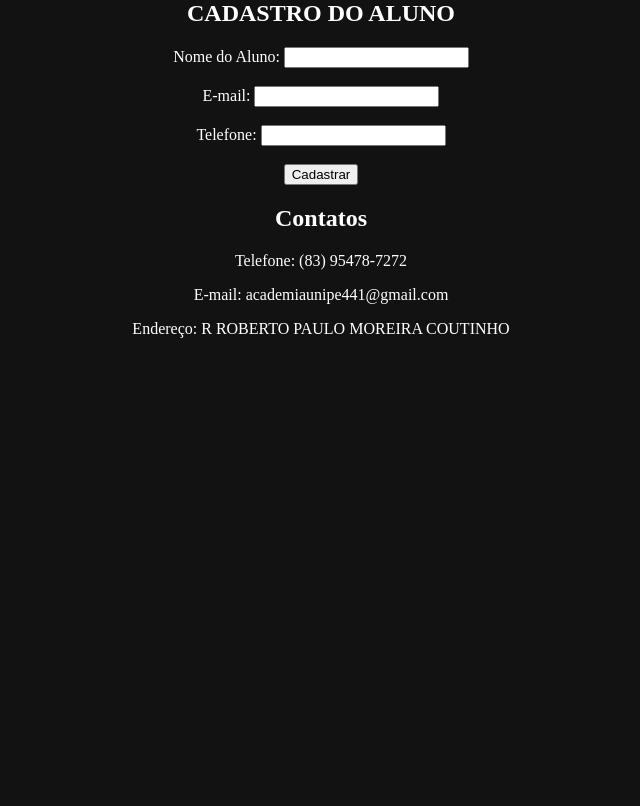
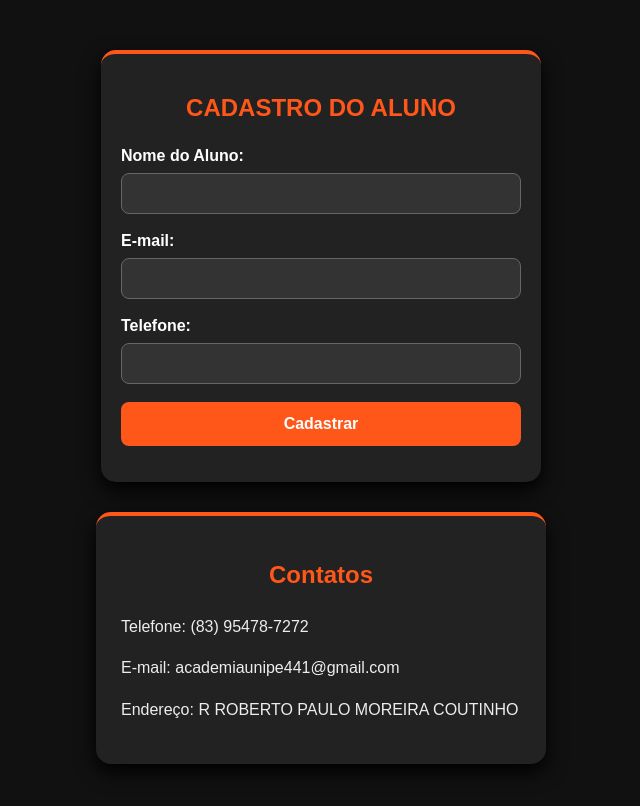
Before and after one commit to Fariaz02/Projeto-Front-end, a plain HTML site: page CADASTRO E CONTATOS.HTML in a window 1280 px wide. Shown: the whole page, without its empty margins (319-959 px from the left). Drawn offline with Linux system fonts and the light colour scheme.

Commit message:
Update style.css

```diff
--- a/style.css
+++ b/style.css
@@ -1,7 +1,137 @@
-body{
+body {
+    background-color: #121212;
+    color: #EDEDED;
+    font-family: Arial, sans-serif;
+}
+
+#cadastro {
+    background-color: #222;
+    padding: 20px;
+    margin: 30px auto;
+    max-width: 400px;
+    border-radius: 15px;
+}
+
+h2 {
+    color: #FF5A1F;
+    text-align: center;
+}
+
+input {
+    padding: 10px;
+    border: 1px solid #ccc;
+    border-radius: 5px;
+}
+
+button {
+    background-color: #FF5A1F;
+    color: white;
+    padding: 10px 20px;
+    border: none;
+    border-radius: 5px;
+    cursor: pointer;
+}
+
+button:hover {
+    background-color: #FFC21A;
+    color: #121212;
+}
+
+section {
+    padding: 20px;
+    margin: 20px auto;
+    max-width: 400px;
+}
+
+p {
+    color: #EDEDED;
+}
+
+input {
+    width: 100%;
+    padding: 10px;
+    box-sizing: border-box;
+    border: 1px solid #555;
+    border-radius: 5px;
+}
+
+button {
+    width: 100%;
+    padding: 10px;
+    background-color: #ff571a;
+    color: white;
+    border: none;
+    border-radius: 5px;
+    cursor: pointer;
+}
+
+button:hover {
+    background-color: #cc4000;
+}
+body {
+    background-color: #111;
+    color: white;
+    font-family: Arial, sans-serif;
     margin: 0;
-    padding: 0;
-    background-color: #121212;
+    padding: 20px;
+}
+
+section {
+    background-color: #222;
+    max-width: 400px;
+    margin: 30px auto;
+    padding: 25px;
+    border-radius: 15px;
+    border-top: 4px solid #ff571a;
+    box-shadow: 0 8px 20px #000;
+}
+
+h2 {
+    color: #ff571a;
     text-align: center;
-    color: #fff;
+    margin-bottom: 25px;
 }
+
+label {
+    display: block;
+    margin-bottom: 8px;
+    font-weight: bold;
+}
+
+input {
+    width: 100%;
+    padding: 12px;
+    box-sizing: border-box;
+    background-color: #333;
+    color: white;
+    border: 1px solid #666;
+    border-radius: 8px;
+}
+
+input:focus {
+    outline: 2px solid #ff571a;
+    outline-offset: 2px;
+}
+
+button {
+    width: 100%;
+    padding: 13px;
+    background-color: #ff571a;
+    color: white;
+    border: none;
+    border-radius: 8px;
+    font-size: 16px;
+    font-weight: bold;
+    cursor: pointer;
+    transition: 0.3s;
+}
+
+button:hover {
+    background-color: #d94008;
+    transform: translateY(-2px);
+}
+
+p {
+    line-height: 1.6;
+    overflow-wrap: anywhere;
+}
```
